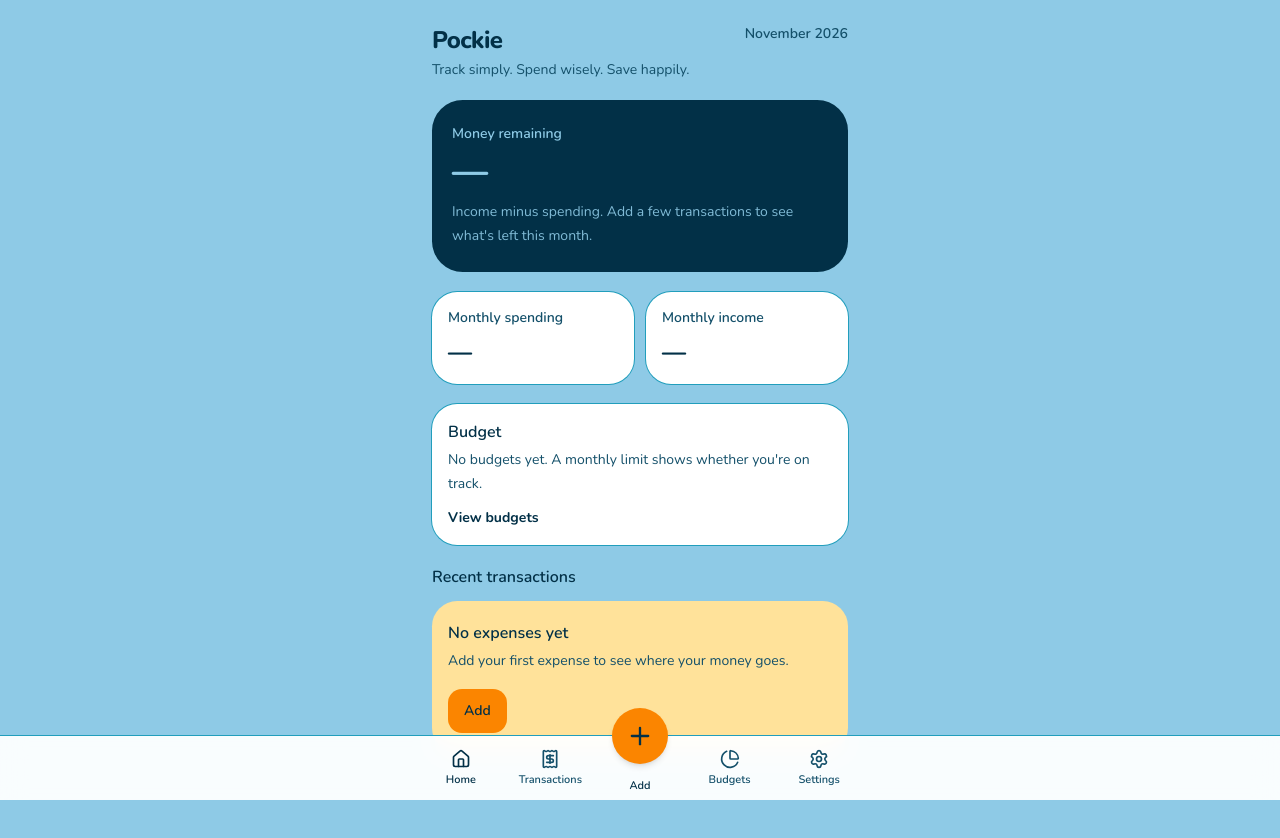
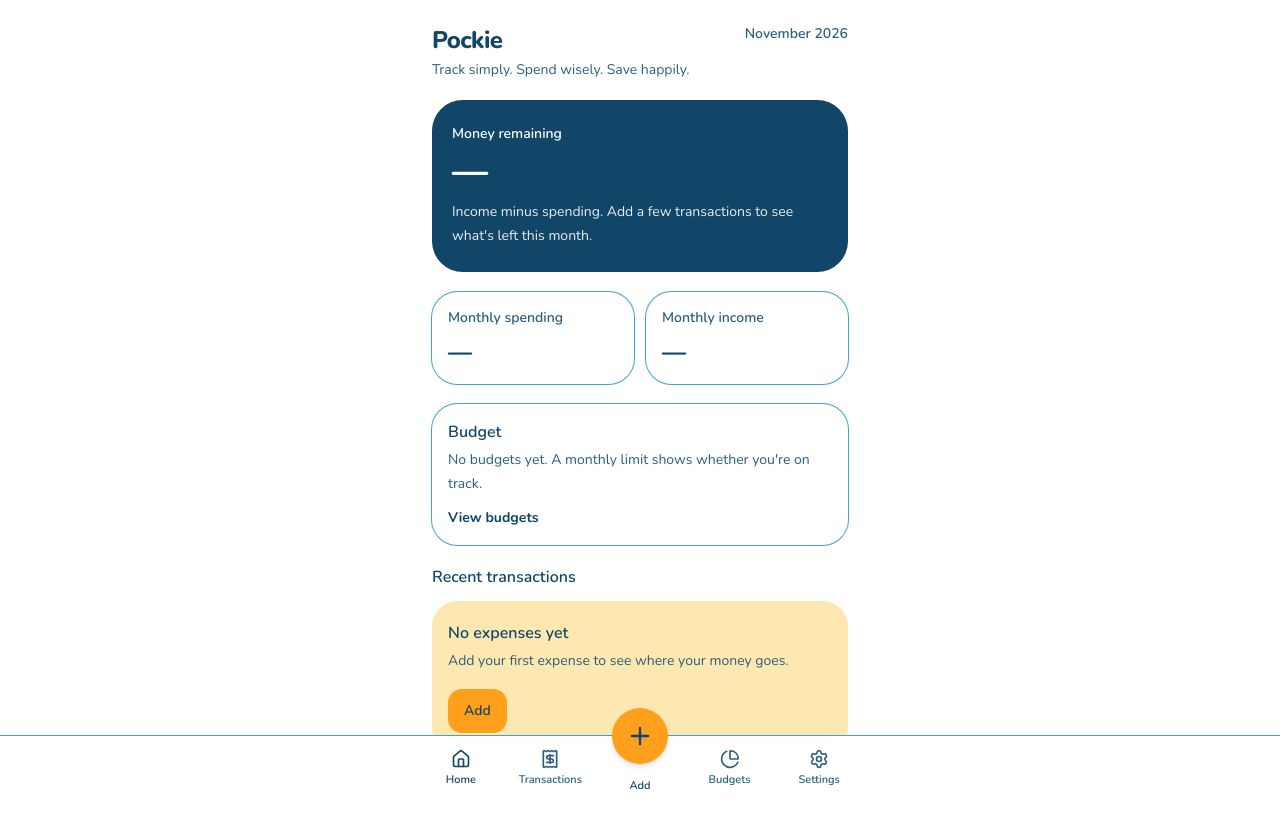
Before and after one commit to siangyin/pockie, a Next.js app: page / in a window 1280 px wide. Shown: the top 838 px of the page. Built offline with nearby package versions, Linux system fonts and the light colour scheme.

Commit message:
Retheme Pockie in white, Yale blue, and amber so the shell follows the chosen palette.

```diff
--- a/src/app/(dashboard)/add/page.tsx
+++ b/src/app/(dashboard)/add/page.tsx
@@ -44,7 +44,7 @@ export default function AddPage() {
                 href={choice.href}
                 className="flex min-h-16 items-center gap-4 rounded-2xl bg-card px-4 py-4 ring-1 ring-border focus-visible:outline-none focus-visible:ring-3 focus-visible:ring-ring"
               >
-                <span className="flex size-11 items-center justify-center rounded-full bg-amber text-ink">
+                <span className="flex size-11 items-center justify-center rounded-full bg-gold text-ink">
                   <Icon aria-hidden="true" className="size-5" />
                 </span>
                 <span>
--- a/src/app/(dashboard)/page.tsx
+++ b/src/app/(dashboard)/page.tsx
@@ -15,10 +15,10 @@ export default function HomePage() {
         <CurrentMonth />
       </header>
 
-      <section className="rounded-3xl bg-ink px-5 py-6 text-sky">
+      <section className="rounded-3xl bg-ink px-5 py-6 text-white">
         <h2 className="text-sm font-semibold">Money remaining</h2>
         <p className="mt-2 text-4xl font-extrabold tracking-tight">—</p>
-        <p className="mt-2 text-sm leading-6 text-sky/90">
+        <p className="mt-2 text-sm leading-6 text-white/90">
           Income minus spending. Add a few transactions to see what&apos;s left
           this month.
         </p>
--- a/src/app/globals.css
+++ b/src/app/globals.css
@@ -39,13 +39,12 @@
   --color-popover: var(--popover);
   --color-card-foreground: var(--card-foreground);
   --color-card: var(--card);
-  --color-sky: #8ecae6;
-  --color-lagoon: #219ebc;
-  --color-ink: #023047;
-  --color-amber: #ffb703;
-  --color-amber-soft: #ffe29a;
-  --color-tiger: #fb8500;
-  --color-success: #219ebc;
+  --color-ink: #124668;
+  --color-bell: #409fdd;
+  --color-gold: #fad161;
+  --color-amber: #ff9f1c;
+  --color-amber-soft: #fce8b0;
+  --color-success: #409fdd;
   --radius-sm: calc(var(--radius) * 0.6);
   --radius-md: calc(var(--radius) * 0.8);
   --radius-lg: var(--radius);
@@ -56,29 +55,29 @@
 }
 
 :root {
-  --background: #8ecae6;
-  --foreground: #023047;
+  --background: #ffffff;
+  --foreground: #124668;
   --card: #ffffff;
-  --card-foreground: #023047;
+  --card-foreground: #124668;
   --popover: #ffffff;
-  --popover-foreground: #023047;
-  --primary: #fb8500;
-  --primary-foreground: #023047;
-  --secondary: #ffb703;
-  --secondary-foreground: #023047;
-  --muted: #ffb703;
-  --muted-foreground: #14506a;
-  --accent: #219ebc;
-  --accent-foreground: #023047;
+  --popover-foreground: #124668;
+  --primary: #ff9f1c;
+  --primary-foreground: #124668;
+  --secondary: #fad161;
+  --secondary-foreground: #124668;
+  --muted: #fad161;
+  --muted-foreground: #2a5f7e;
+  --accent: #409fdd;
+  --accent-foreground: #124668;
   --destructive: #c1121f;
-  --border: #219ebc;
-  --input: #8ecae6;
-  --ring: #219ebc;
-  --chart-1: #219ebc;
-  --chart-2: #fb8500;
-  --chart-3: #ffb703;
-  --chart-4: #8ecae6;
-  --chart-5: #023047;
+  --border: #409fdd;
+  --input: #409fdd;
+  --ring: #409fdd;
+  --chart-1: #409fdd;
+  --chart-2: #ff9f1c;
+  --chart-3: #fad161;
+  --chart-4: #124668;
+  --chart-5: #ffffff;
   --radius: 0.875rem;
   --sidebar: oklch(0.985 0 0);
   --sidebar-foreground: oklch(0.145 0 0);
@@ -91,29 +90,29 @@
 }
 
 .dark {
-  --background: #023047;
-  --foreground: #8ecae6;
-  --card: #034061;
-  --card-foreground: #8ecae6;
-  --popover: #034061;
-  --popover-foreground: #8ecae6;
-  --primary: #fb8500;
-  --primary-foreground: #023047;
-  --secondary: #ffb703;
-  --secondary-foreground: #023047;
-  --muted: #034061;
-  --muted-foreground: #8ecae6;
-  --accent: #219ebc;
-  --accent-foreground: #8ecae6;
+  --background: #124668;
+  --foreground: #ffffff;
+  --card: #1a5578;
+  --card-foreground: #ffffff;
+  --popover: #1a5578;
+  --popover-foreground: #ffffff;
+  --primary: #ff9f1c;
+  --primary-foreground: #124668;
+  --secondary: #fad161;
+  --secondary-foreground: #124668;
+  --muted: #1a5578;
+  --muted-foreground: #fad161;
+  --accent: #409fdd;
+  --accent-foreground: #ffffff;
   --destructive: #c1121f;
-  --border: #219ebc;
-  --input: #219ebc;
-  --ring: #ffb703;
-  --chart-1: #8ecae6;
-  --chart-2: #219ebc;
-  --chart-3: #ffb703;
-  --chart-4: #fb8500;
-  --chart-5: #ffffff;
+  --border: #409fdd;
+  --input: #409fdd;
+  --ring: #fad161;
+  --chart-1: #409fdd;
+  --chart-2: #ff9f1c;
+  --chart-3: #fad161;
+  --chart-4: #ffffff;
+  --chart-5: #124668;
   --sidebar: oklch(0.205 0 0);
   --sidebar-foreground: oklch(0.985 0 0);
   --sidebar-primary: oklch(0.488 0.243 264.376);
--- a/src/app/layout.tsx
+++ b/src/app/layout.tsx
@@ -18,7 +18,7 @@ export const metadata: Metadata = {
 };
 
 export const viewport: Viewport = {
-  themeColor: "#8ecae6",
+  themeColor: "#ffffff",
   width: "device-width",
   initialScale: 1,
 };
--- a/src/components/layout/app-shell.tsx
+++ b/src/components/layout/app-shell.tsx
@@ -46,7 +46,7 @@ export function AppShell({ children }: { children: React.ReactNode }) {
                     aria-current={current ? "page" : undefined}
                     className="flex h-full flex-col items-center justify-end pb-1.5 text-[11px] font-semibold text-ink focus-visible:outline-none focus-visible:ring-3 focus-visible:ring-ring"
                   >
-                    <span className="absolute top-0 left-1/2 flex size-14 -translate-x-1/2 -translate-y-1/2 items-center justify-center rounded-full bg-tiger text-ink shadow-md">
+                    <span className="absolute top-0 left-1/2 flex size-14 -translate-x-1/2 -translate-y-1/2 items-center justify-center rounded-full bg-amber text-ink shadow-md">
                       <Icon aria-hidden="true" className="size-7" />
                     </span>
                     {item.label}
```
